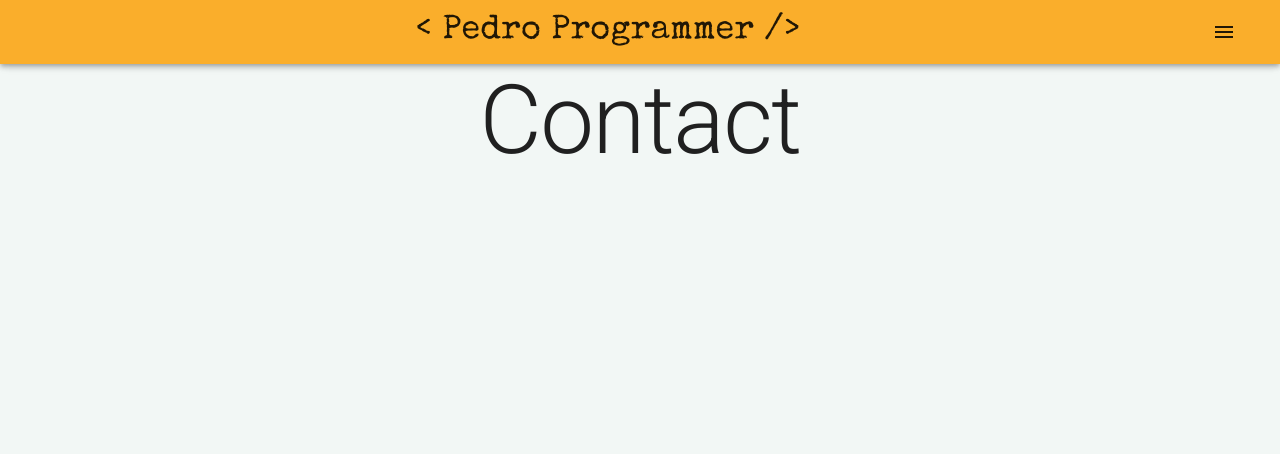
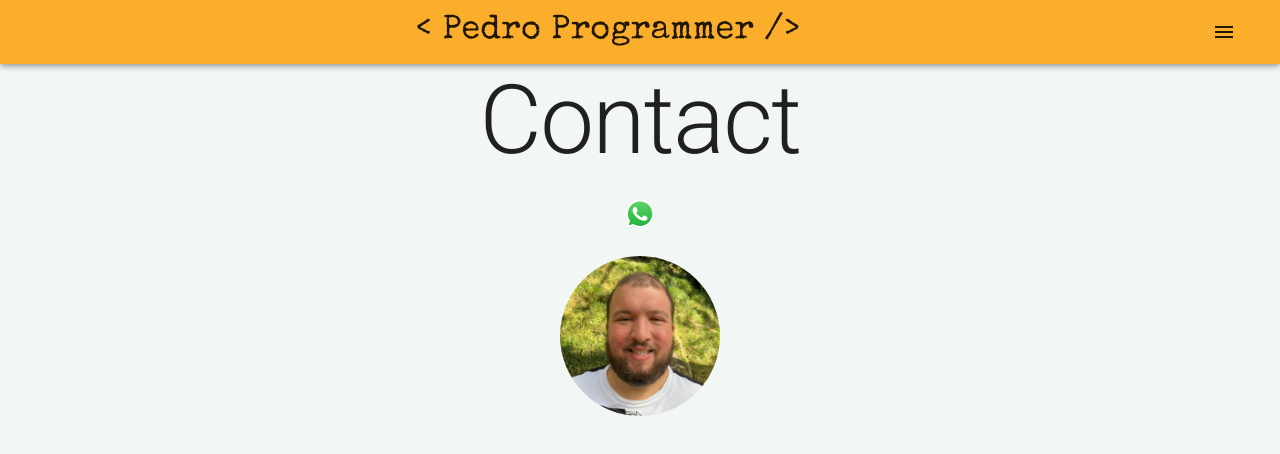
Before and after one commit to PedroMarianoAlmeida/my-website-2021, a Next.js app: page /contact in a window 1280 px wide. Shown: the top 454 px of the page. Built offline with nearby package versions, Linux system fonts and the light colour scheme.

Commit message:
Contact Structure

```diff
--- a/pages/contact.tsx
+++ b/pages/contact.tsx
@@ -1,10 +1,64 @@
 import Container from '@material-ui/core/Container'
+import Box from '@material-ui/core/Box'
+import { makeStyles } from '@material-ui/core/styles'
+
 import PageTitle from '../src/components/specific/PageTitle'
+import ContactAction from '../src/components/specific/contact/contactAction'
+import AvatarResizable from './../src/components/reusable/AvatarResizable'
 
-const Contact = ({ desktopLayout }) => {
+const Contact = ({ desktopLayout, appBarHeight }) => {
+  const useStyles = makeStyles({
+    centerScreen: {
+      display: 'flex',
+      flexDirection: 'column',
+      alignItems: 'center',
+      justifyItems: 'center',
+      height: `calc(100vh - ${appBarHeight})`,
+    },
+
+    wrapper: {
+      display: 'grid',
+      gridTemplate: '1fr 2fr 1fr / 1fr 2fr 1fr',
+    },
+
+    center: {
+      gridArea: '2/2/2/2',
+    },
+
+    top: {
+      gridArea: '1/2/1/2',
+    },
+
+    centralized: {
+      display: 'flex',
+      justifyContent: 'center',
+      alignItems: 'center',
+    },
+  })
+
+  const classes = useStyles()
+
   return (
-    <Container>
+    <Container className={classes.centerScreen}>
       <PageTitle title="Contact" desktopLayout={desktopLayout} />
+
+      <Box className={classes.wrapper}>
+        <Box className={`${classes.center} ${classes.centralized}`}>
+          <AvatarResizable
+            alt="Pedro Almeida Picture"
+            src="/images/profile.jpeg"
+            spacing={20}
+          />
+        </Box>
+
+        <Box className={`${classes.top} ${classes.centralized}`}>
+          <ContactAction
+            alt="Whatsapp"
+            src="whatsapp.svg"
+            address="https://api.whatsapp.com/send?phone=+5521981853414&text=Hi%20Pedro"
+          />
+        </Box>
+      </Box>
     </Container>
   )
 }
--- /dev/null
+++ b/src/components/reusable/AvatarResizable.tsx
@@ -0,0 +1,17 @@
+import Avatar from '@material-ui/core/Avatar'
+import { makeStyles } from '@material-ui/core/styles'
+
+const AvatarResizable = ({ alt, src, spacing }) => {
+  const useStyles = makeStyles((theme) => ({
+    size: {
+      width: theme.spacing(spacing),
+      height: theme.spacing(spacing),
+    },
+  }))
+
+  const classes = useStyles()
+
+  return <Avatar alt={alt} src={src} className={classes.size} />
+}
+
+export default AvatarResizable
--- a/src/components/specific/IndexPage/LateralCard/LateralCardTop.tsx
+++ b/src/components/specific/IndexPage/LateralCard/LateralCardTop.tsx
@@ -2,6 +2,7 @@ import Avatar from '@material-ui/core/Avatar'
 import Typography from '@material-ui/core/Typography'
 import Box from '@material-ui/core/Box'
 import { makeStyles } from '@material-ui/core/styles'
+import AvatarResizable from '../../../reusable/AvatarResizable'
 
 const LateralCardTop = ({ backgroundColor }) => {
   const useStyles = makeStyles((theme) => ({
@@ -26,10 +27,10 @@ const LateralCardTop = ({ backgroundColor }) => {
       boxShadow={5}
     >
       <Box alignSelf="center">
-        <Avatar
+        <AvatarResizable
           alt="Pedro Almeida Picture"
           src="/images/profile.jpeg"
-          className={classes.large}
+          spacing={10}
         />
       </Box>
       <Box my={1}>
--- a/src/components/specific/Menu/MenuOptions.tsx
+++ b/src/components/specific/Menu/MenuOptions.tsx
@@ -43,6 +43,12 @@ const MenuOptions = () => {
             <Typography>Portfolio</Typography>
           </Link>
         </MenuItem>
+
+        <MenuItem onClick={handleClose}>
+          <Link href="/contact">
+            <Typography>Contact</Typography>
+          </Link>
+        </MenuItem>
         {/* <MenuItem onClick={handleClose}>About</MenuItem>
         <MenuItem onClick={handleClose}>Contact</MenuItem>
         <MenuItem onClick={handleClose}>Volunteer</MenuItem> */}
--- /dev/null
+++ b/src/components/specific/contact/ContactAction.tsx
@@ -0,0 +1,17 @@
+import Image from 'next/image'
+import Link from '@material-ui/core/Link'
+
+const ContactAction = ({ src, alt, address }) => {
+  return (
+    <Link href={address} target="_blank" rel="noopener noreferrer">
+      <Image
+        alt={alt}
+        src={`/images/logos/${src}`}
+        height={'30px'}
+        width={'30px'}
+      />
+    </Link>
+  )
+}
+
+export default ContactAction
```
Also changed, not shown: src/components/specific/IndexPage/Body/ActionButtons.tsx (+5 -4 lines).
